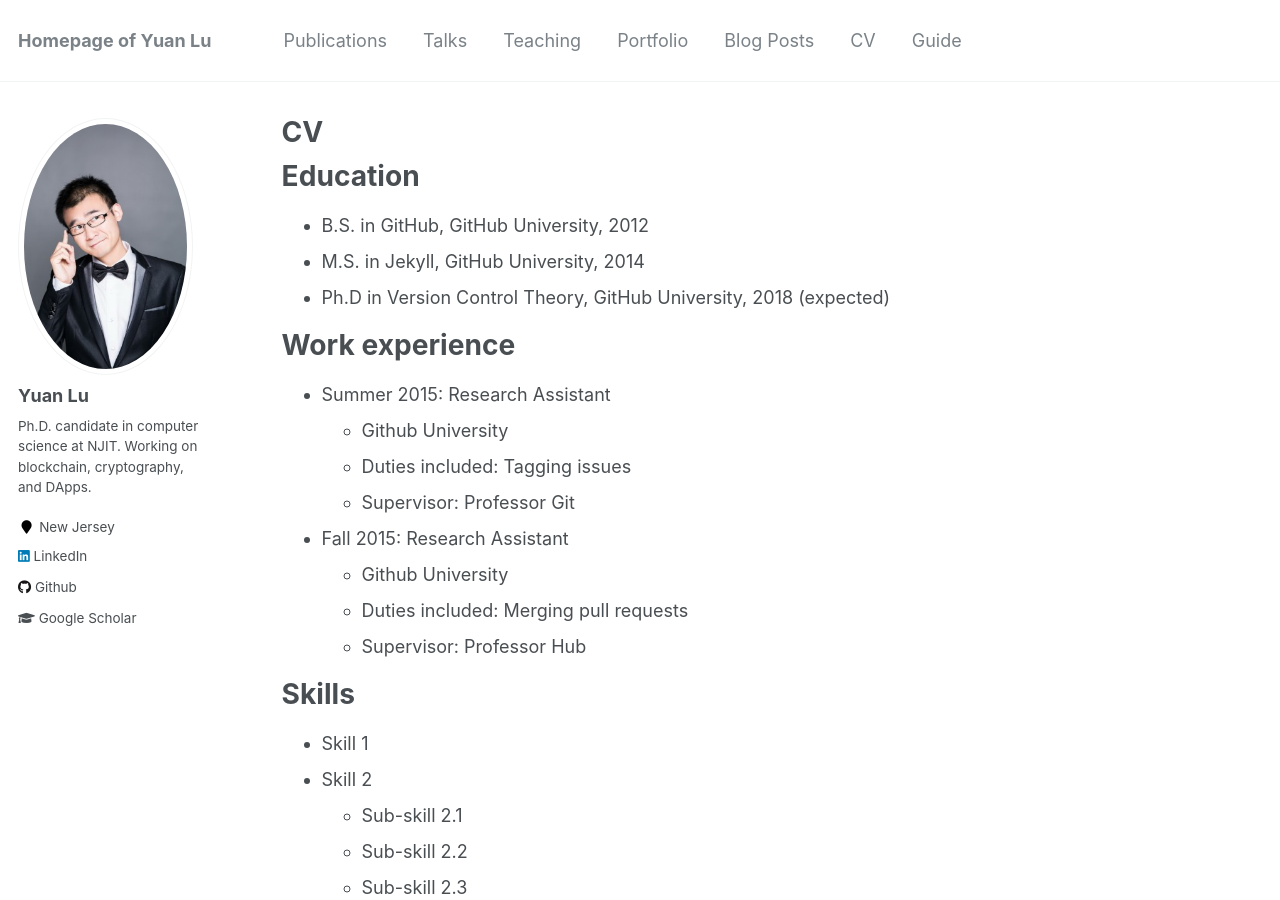
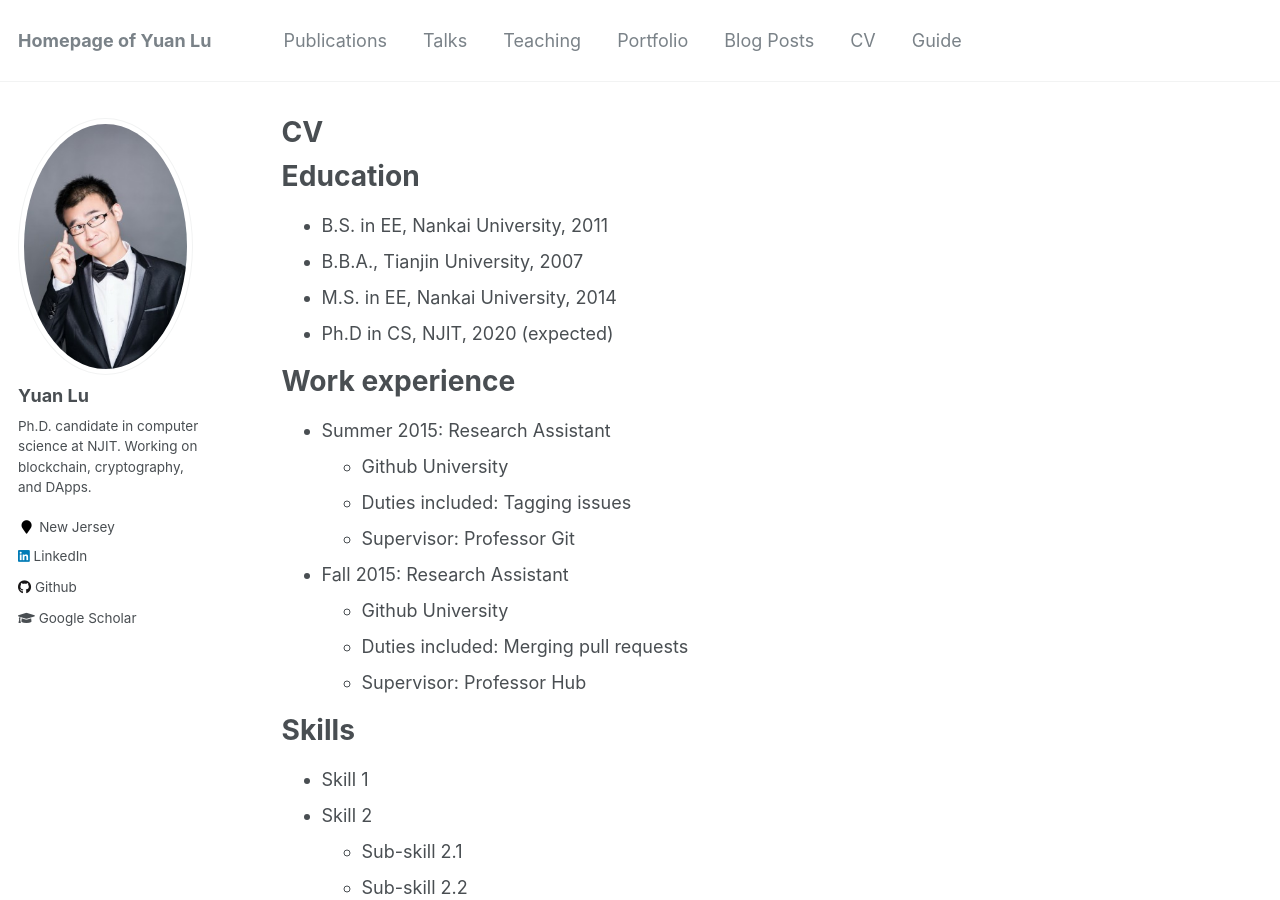
Before and after one commit to yylluu/yylluu.github.io, a Jekyll site: the page built from _pages/cv.md, in a window 1280 px wide and 900 px high. Built offline with Jekyll 4.4.1, drawn with Linux system fonts in a browser that asks for light colours.

Commit message:
Update cv.md

```diff
--- a/_pages/cv.md
+++ b/_pages/cv.md
@@ -11,9 +11,10 @@ redirect_from:
 
 Education
 ======
-* B.S. in GitHub, GitHub University, 2012
-* M.S. in Jekyll, GitHub University, 2014
-* Ph.D in Version Control Theory, GitHub University, 2018 (expected)
+* B.S. in EE, Nankai University, 2011
+* B.B.A., Tianjin University, 2007
+* M.S. in EE, Nankai University, 2014
+* Ph.D in CS, NJIT, 2020 (expected)
 
 Work experience
 ======
```
